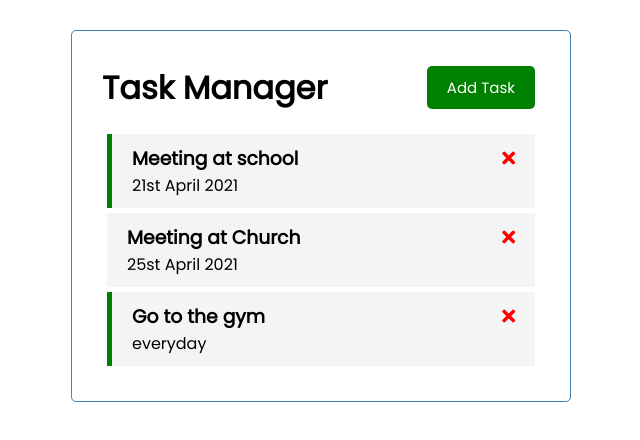
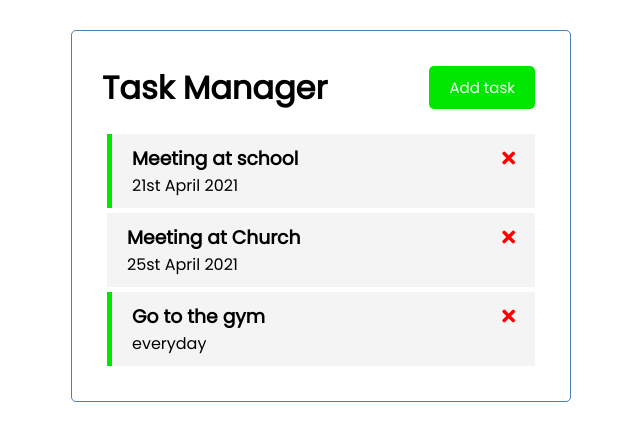
Before and after one commit to JordyBukondaTshibangu/TASK-MANAGER-APP-VUE.JS, a Vue app: page / in a window 1280 px wide. Shown: the top 440 px of the page, without its empty margins (319-959 px from the left). Built offline with nearby package versions, Linux system fonts and the light colour scheme.

Commit message:
features : json-server setup as backend

```diff
--- /dev/null
+++ b/db.json
@@ -0,0 +1,22 @@
+{
+    "tasks" : [
+        {
+            "id" : 1,
+            "text" : "Meeting at school",
+            "day" : "21st April 2021",
+            "reminder" : true
+        },
+        {
+            "id" : 2,
+            "text" : "Meeting at Church",
+            "day" : "25st April 2021",
+            "reminder" : false
+        },
+        {
+            "id" : 3,
+            "text" : "Go to the gym",
+            "day" : "everyday",
+            "reminder" : true
+        }
+    ]
+}
--- a/package.json
+++ b/package.json
@@ -5,10 +5,12 @@
   "scripts": {
     "serve": "vue-cli-service serve",
     "build": "vue-cli-service build",
-    "lint": "vue-cli-service lint"
+    "lint": "vue-cli-service lint",
+    "backend" : "json-server --watch db.json --port 5000"
   },
   "dependencies": {
     "core-js": "^3.6.5",
+    "json-server": "^0.16.3",
     "vue": "^3.0.0"
   },
   "devDependencies": {
--- a/src/App.vue
+++ b/src/App.vue
@@ -1,6 +1,6 @@
 <template>
   <div class="container">
-    <Header title="Task Manager" @show-task="showAddTaskForm"/>
+    <Header title="Task Manager" @show-task="showAddTaskForm" :showAddTask="showAddTask"/>
     <div v-show="showAddTask">
       <AddTask @add-task="addTask"/>
     </div>
--- a/src/components/Button.vue
+++ b/src/components/Button.vue
@@ -2,7 +2,6 @@
     <button
         :style="{background : color}"
         class="btn"
-        @click="$emit('show-task')"
         >
         {{text}}
     </button>
--- a/src/components/Header.vue
+++ b/src/components/Header.vue
@@ -1,7 +1,10 @@
 <template>
     <header>
         <h1>{{title}}</h1>
-        <Button text="Add Task" color="green" @show-task="$emit('show-task')"/>
+        <Button
+            :text="!showAddTask ? 'Add task' : 'close'"
+            :color="!showAddTask ? '#00e600' : 'lightgray'"
+            @click="$emit('show-task')"/>
     </header>
 </template>
 
@@ -18,7 +21,8 @@ export default {
         title : {
             type : String,
             default : "Task Manager app"
-        }
+        },
+        showAddTask : Boolean
     },
     methods : {
     }
--- a/src/components/Task.vue
+++ b/src/components/Task.vue
@@ -33,7 +33,7 @@ export default {
   cursor: pointer;
 }
 .task.reminder {
-  border-left: 5px solid green;
+  border-left: 5px solid #00e600;
 }
 .task h3 {
   display: flex;
```
Also changed, not shown: 1 other file (tests, documents, lock files or other folders).
